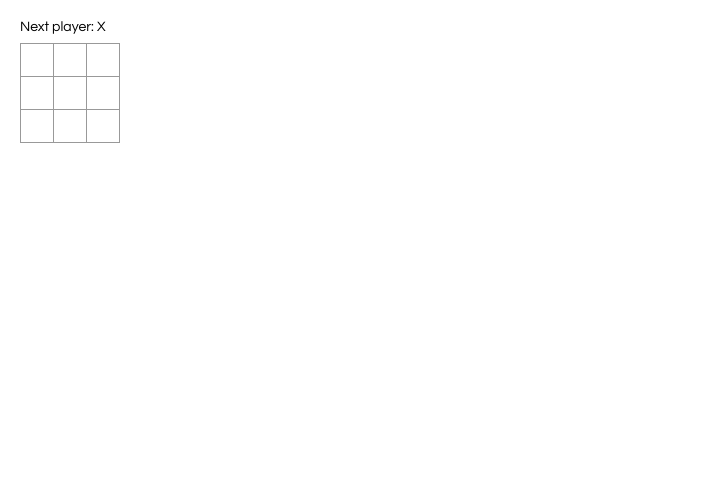
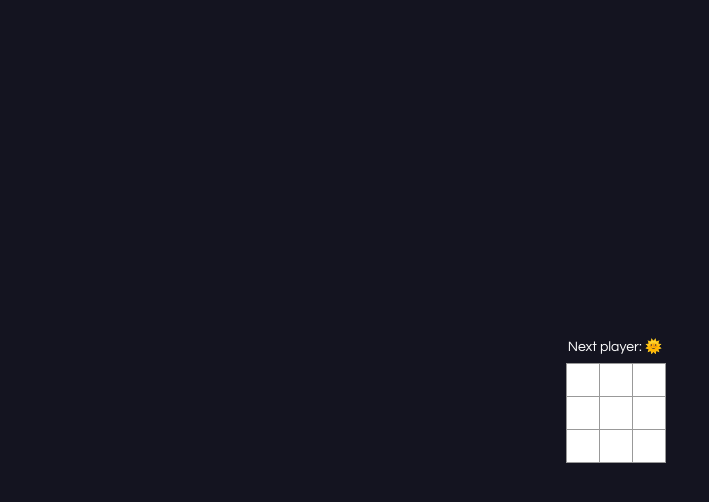
Before and after one commit to rafalou38/react-morpion, a React app: page / in a window 1280 px wide. Shown: the whole page, without its empty margins (0-709 px from the left). Built offline with nearby package versions, Linux system fonts and the light colour scheme.

Commit message:
working basic

```diff
--- a/src/index.css
+++ b/src/index.css
@@ -1,6 +1,10 @@
 body {
   font: 14px "Century Gothic", Futura, sans-serif;
-  margin: 20px;
+  margin: 0;
+  min-height: 100vh;
+  background-color: #141420;
+  color: white;
+  text-align: center;
 }
 
 ol,
@@ -44,8 +48,15 @@ ul {
 .game {
   display: flex;
   flex-direction: row;
+  width: max-content;
 }
 
 .game-info {
   margin-left: 20px;
 }
+
+#root {
+ display: grid;
+ place-items: center;
+ height: 100vh;
+}
--- a/src/index.js
+++ b/src/index.js
@@ -1,20 +1,56 @@
-import React from 'react';
-import ReactDOM from 'react-dom';
-import './index.css';
+import React from "react";
+import ReactDOM from "react-dom";
+import "./index.css";
 
-class Square extends React.Component {
-  render() {
-    return <button className="square">{/* TODO */}</button>;
-  }
+function Square(props) {
+  return (
+    <button className="square" onClick={props.onClick}>
+      {props.value}
+    </button>
+  );
 }
 
 class Board extends React.Component {
+  constructor(props) {
+    super(props);
+    this.state = {
+      squares: Array(9).fill(null),
+      xIsNext: true,
+      X: "🌞",
+      O: "🌚",
+    };
+  }
+  getNext() {
+    return this.state.xIsNext ? this.state.X : this.state.O;
+  }
+  handleClick(i) {
+    const squares = this.state.squares.slice();
+    if (calculateWinner(squares) || squares[i]) {
+      return;
+    }
+    squares[i] = this.getNext();
+    this.setState({
+      squares: squares,
+      xIsNext: !this.state.xIsNext,
+    });
+  }
   renderSquare(i) {
-    return <Square />;
+    return (
+      <Square
+        value={this.state.squares[i]}
+        onClick={() => this.handleClick(i)}
+      />
+    );
   }
 
   render() {
-    const status = "Next player: X";
+    const winner = calculateWinner(this.state.squares);
+    let status;
+    if (winner) {
+      status = winner + " a gagné";
+    } else {
+      status = "Next player: " + this.getNext();
+    }
 
     return (
       <div>
@@ -55,6 +91,26 @@ class Game extends React.Component {
   }
 }
 
+function calculateWinner(squares) {
+  const lines = [
+    [0, 1, 2],
+    [3, 4, 5],
+    [6, 7, 8],
+    [0, 3, 6],
+    [1, 4, 7],
+    [2, 5, 8],
+    [0, 4, 8],
+    [2, 4, 6],
+  ];
+  for (let i = 0; i < lines.length; i++) {
+    const [a, b, c] = lines[i];
+    if (squares[a] && squares[a] === squares[b] && squares[a] === squares[c]) {
+      return squares[a];
+    }
+  }
+  return null;
+}
+
 // ========================================
 
 ReactDOM.render(<Game />, document.getElementById("root"));
```
Also changed, not shown: 1 other file.
